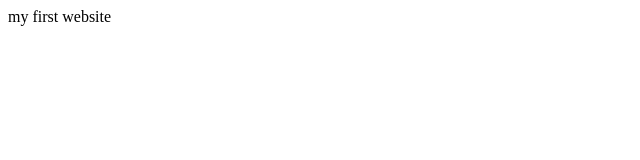
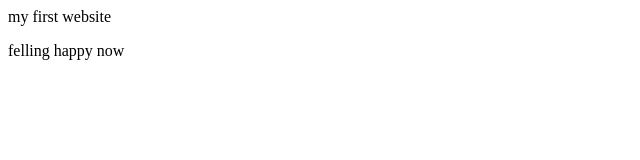
Before and after one commit to arashed16/my-first-website, a plain HTML site: page index.html in a window 1280 px wide. Shown: the whole page, without its empty margins (0-640 px from the left). Drawn offline with Linux system fonts and the light colour scheme.

Commit message:
feeling happy

```diff
--- a/index.html
+++ b/index.html
@@ -7,5 +7,6 @@
 </head>
 <body>
     my first website
+    <p>felling happy now</p>
 </body>
 </html>
```
